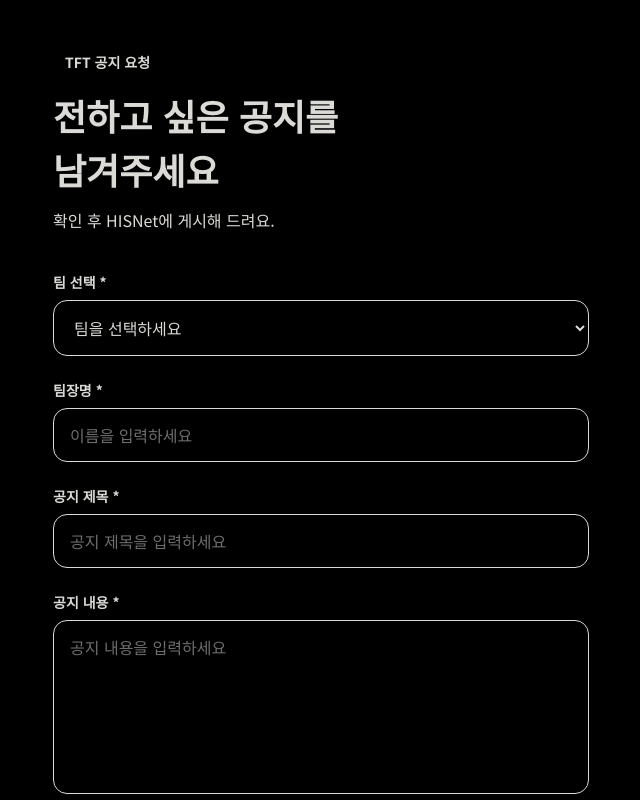
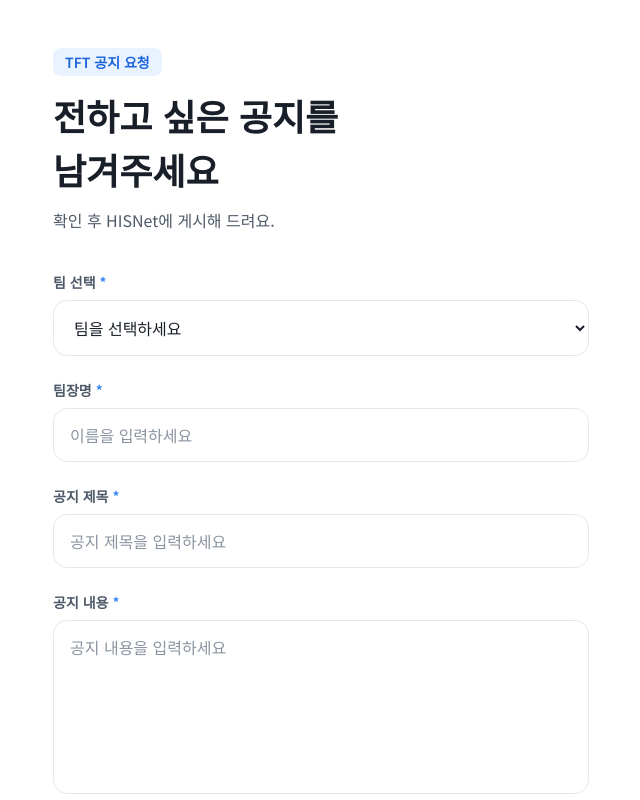
Before and after one commit to juuhaa123/tft-notice-system, a Next.js app: page / in a window 1280 px wide. Shown: the top 800 px of the page, without its empty margins (319-959 px from the left). Built offline with nearby package versions, Linux system fonts and the light colour scheme.

Commit message:
Add files via upload

```diff
--- a/app/globals.css
+++ b/app/globals.css
@@ -1,29 +1,28 @@
 @import "tailwindcss";
 
 @theme {
-  --color-ground: #000000;
-  --color-paper: #dbdad7;
-  --color-dream-green: #a0d096;
-  --color-dream-yellow: #f6e25a;
-  --color-dream-purple: #8891c3;
-  --color-dream-pink: #d35185;
+  --color-canvas: #ffffff;
+  --color-foreground: #191f28;
+  --color-body: #4e5968;
+  --color-muted: #8b95a1;
+  --color-surface: #f2f4f6;
+  --color-line: #e5e8eb;
+  --color-primary: #3182f6;
+  --color-primary-hover: #2272eb;
+  --color-weak: #e8f3ff;
+  --color-weak-fg: #1b64da;
+  --color-danger: #e42939;
 
-  --font-sans: var(--font-base), "Apple SD Gothic Neo", "Malgun Gothic", sans-serif;
-  --font-display: var(--font-point), "Apple SD Gothic Neo", "Malgun Gothic", sans-serif;
+  --font-sans: var(--font-base), "Toss Product Sans", "Apple SD Gothic Neo", "Malgun Gothic", sans-serif;
 }
 
 html {
-  background: #000000;
+  background: #ffffff;
 }
 
 body {
-  background: #000000;
-  color: #dbdad7;
+  background: #ffffff;
+  color: #191f28;
   font-family: var(--font-sans);
   -webkit-font-smoothing: antialiased;
 }
-
-::selection {
-  background: #f6e25a;
-  color: #000000;
-}
--- a/app/layout.tsx
+++ b/app/layout.tsx
@@ -1,28 +1,22 @@
 import type { Metadata } from "next";
-import { Noto_Sans_KR, Black_Han_Sans } from "next/font/google";
+import { Noto_Sans_KR } from "next/font/google";
 import "./globals.css";
 
 const base = Noto_Sans_KR({
   subsets: ["latin"],
-  weight: ["400", "500", "700"],
+  weight: ["400", "500", "600", "700"],
   variable: "--font-base",
 });
 
-const point = Black_Han_Sans({
-  subsets: ["latin"],
-  weight: "400",
-  variable: "--font-point",
-});
-
 export const metadata: Metadata = {
-  title: "DREAMERS 공지 요청",
-  description: "2026 창문축제 TFT 공지 요청 시스템",
+  title: "TFT 공지 요청",
+  description: "축제 TFT 공지 요청 시스템",
 };
 
 export default function RootLayout({ children }: { children: React.ReactNode }) {
   return (
-    <html lang="ko" className={`${base.variable} ${point.variable}`}>
-      <body className="bg-ground text-paper antialiased">{children}</body>
+    <html lang="ko" className={base.variable}>
+      <body className="bg-canvas text-foreground antialiased">{children}</body>
     </html>
   );
 }
```
